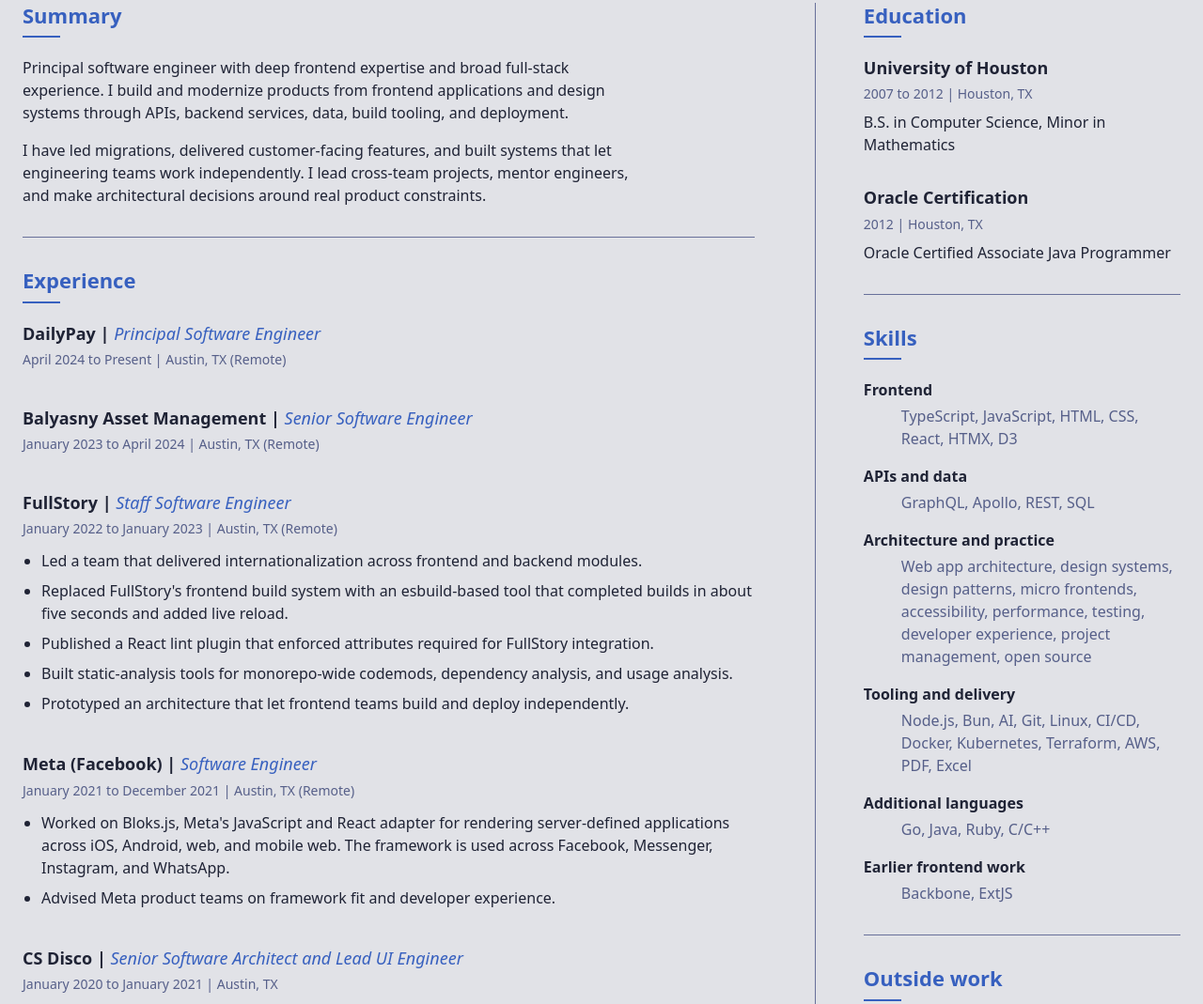
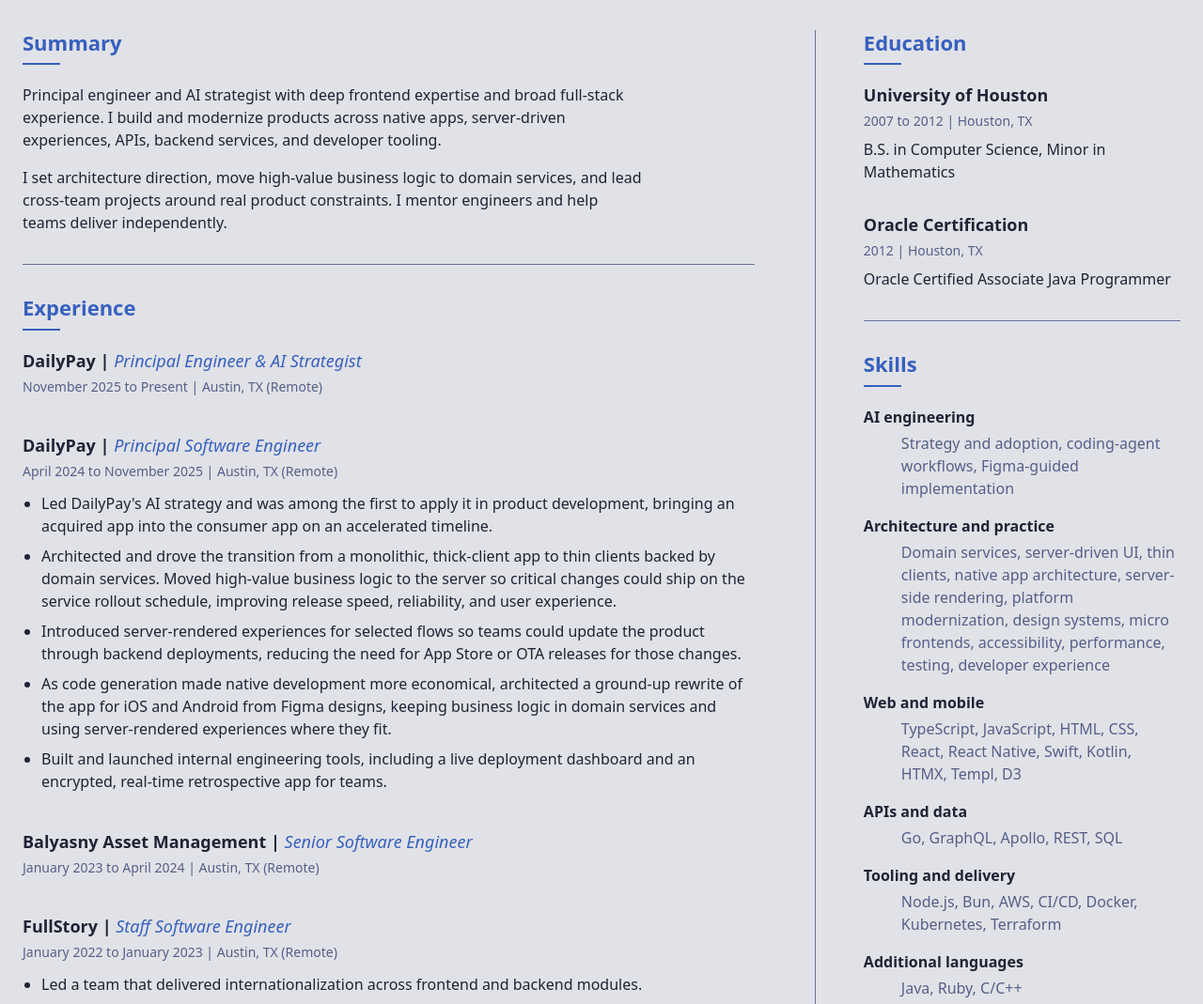
Before and after one commit to therealparmesh/parmesh-cv, a website: page public/index.html in a window 1280 px wide. Shown: the part 322-1391 px from the top of the page at 94% size. Drawn offline with Linux system fonts and the light colour scheme.

Commit message:
Update CV

```diff
--- a/public/index.html
+++ b/public/index.html
@@ -8,12 +8,12 @@
     />
     <meta
       name="description"
-      content="Parmesh Krishen is a principal software engineer with deep frontend expertise and broad full-stack experience."
+      content="Parmesh Krishen is a principal engineer and AI strategist with deep frontend expertise and broad full-stack experience."
     />
     <meta name="theme-color" content="#e1e2e7" />
     <meta name="mobile-web-app-capable" content="yes" />
     <meta name="apple-mobile-web-app-capable" content="yes" />
-    <title>Parmesh Krishen | Principal Software Engineer</title>
+    <title>Parmesh Krishen | Principal Engineer &amp; AI Strategist</title>
     <link rel="manifest" href="manifest.json" />
     <link rel="icon" href="favicon.ico" />
     <link rel="icon" href="favicon.svg" type="image/svg+xml" />
@@ -32,11 +32,19 @@
       <div class="page-shell header-layout">
         <div class="intro">
           <h1>Parmesh Krishen</h1>
-          <p>Principal Software Engineer building products across the stack</p>
+          <p>
+            Builder, architect, and technical leader shipping products across
+            the stack
+          </p>
         </div>
 
         <div class="portrait">
-          <img src="profile.jpg" alt="Portrait of Parmesh Krishen" width="144" height="144" />
+          <img
+            src="profile.jpg"
+            alt="Portrait of Parmesh Krishen"
+            width="144"
+            height="144"
+          />
         </div>
 
         <address class="contact">
@@ -61,7 +69,9 @@
                 <rect x="3" y="5" width="18" height="14" rx="1.5" />
                 <path d="m3 7 9 6 9-6" />
               </svg>
-              <a href="mailto:parmesh.krishen@outlook.com">parmesh.krishen@outlook.com</a>
+              <a href="mailto:parmesh.krishen@outlook.com"
+                >parmesh.krishen@outlook.com</a
+              >
             </li>
             <li>
               <svg class="contact-icon" viewBox="0 0 24 24" aria-hidden="true">
@@ -69,7 +79,11 @@
                   d="m10.6 13.4 2.8-2.8m-5.9 6.7-1.4 1.4a3.5 3.5 0 0 1-5-5l3.5-3.5a3.5 3.5 0 0 1 5 0m6.9-3.5 1.4-1.4a3.5 3.5 0 0 1 5 5l-3.5 3.5a3.5 3.5 0 0 1-5 0"
                 />
               </svg>
-              <a href="https://github.com/therealparmesh" target="_blank" rel="noopener noreferrer">
+              <a
+                href="https://github.com/therealparmesh"
+                target="_blank"
+                rel="noopener noreferrer"
+              >
                 github.com/therealparmesh
                 <span class="visually-hidden">(opens in a new tab)</span>
               </a>
@@ -80,18 +94,24 @@
     </header>
 
     <main id="content" class="page-shell resume-layout" tabindex="-1">
-      <section id="summary" class="resume-section summary" aria-labelledby="summary-heading">
+      <section
+        id="summary"
+        class="resume-section summary"
+        aria-labelledby="summary-heading"
+      >
         <h2 id="summary-heading">Summary</h2>
         <div class="prose">
           <p>
-            Principal software engineer with deep frontend expertise and broad full-stack
-            experience. I build and modernize products from frontend applications and design systems
-            through APIs, backend services, data, build tooling, and deployment.
+            Principal engineer and AI strategist with deep frontend expertise
+            and broad full-stack experience. I build and modernize products
+            across native apps, server-driven experiences, APIs, backend
+            services, and developer tooling.
           </p>
           <p>
-            I have led migrations, delivered customer-facing features, and built systems that let
-            engineering teams work independently. I lead cross-team projects, mentor engineers, and
-            make architectural decisions around real product constraints.
+            I set architecture direction, move high-value business logic to
+            domain services, and lead cross-team projects around real product
+            constraints. I mentor engineers and help teams deliver
+            independently.
           </p>
         </div>
       </section>
@@ -107,13 +127,63 @@
           <h3>
             <strong>DailyPay</strong>
             <span class="role-separator" aria-hidden="true"> | </span>
+            <span class="role-title"
+              >Principal Engineer &amp; AI Strategist</span
+            >
+          </h3>
+          <p class="role-meta">
+            <span
+              ><time datetime="2025-11">November 2025</time> to Present</span
+            >
+            <span aria-hidden="true"> | </span>
+            <span>Austin, TX (Remote)</span>
+          </p>
+        </article>
+
+        <article class="role">
+          <h3>
+            <strong>DailyPay</strong>
+            <span class="role-separator" aria-hidden="true"> | </span>
             <span class="role-title">Principal Software Engineer</span>
           </h3>
           <p class="role-meta">
-            <span><time datetime="2024-04">April 2024</time> to Present</span>
+            <span>
+              <time datetime="2024-04">April 2024</time> to
+              <time datetime="2025-11">November 2025</time>
+            </span>
             <span aria-hidden="true"> | </span>
             <span>Austin, TX (Remote)</span>
           </p>
+          <ul class="achievements">
+            <li>
+              Led DailyPay's AI strategy and was among the first to apply it in
+              product development, bringing an acquired app into the consumer
+              app on an accelerated timeline.
+            </li>
+            <li>
+              Architected and drove the transition from a monolithic,
+              thick-client app to thin clients backed by domain services. Moved
+              high-value business logic to the server so critical changes could
+              ship on the service rollout schedule, improving release speed,
+              reliability, and user experience.
+            </li>
+            <li>
+              Introduced server-rendered experiences for selected flows so teams
+              could update the product through backend deployments, reducing the
+              need for App Store or OTA releases for those changes.
+            </li>
+            <li>
+              As code generation made native development more economical,
+              architected a ground-up rewrite of the app for iOS and Android
+              from Figma designs, keeping business logic in domain services and
+              using server-rendered experiences where they fit.
+            </li>
+            <li>
+              Built and launched internal engineering tools, including a live
+              deployment dashboard and an encrypted, real-time retrospective app
+              for teams.
+            </li>
+          </ul>
         </article>
 
         <article class="role">
@@ -148,22 +218,25 @@
           </p>
           <ul class="achievements">
             <li>
-              Led a team that delivered internationalization across frontend and backend modules.
+              Led a team that delivered internationalization across frontend and
+              backend modules.
             </li>
             <li>
-              Replaced FullStory's frontend build system with an esbuild-based tool that completed
-              builds in about five seconds and added live reload.
+              Replaced FullStory's frontend build system with an esbuild-based
+              tool that completed builds in about five seconds and added live
+              reload.
             </li>
             <li>
-              Published a React lint plugin that enforced attributes required for FullStory
-              integration.
+              Published a React lint plugin that enforced attributes required
+              for FullStory integration.
             </li>
             <li>
-              Built static-analysis tools for monorepo-wide codemods, dependency analysis, and usage
-              analysis.
+              Built static-analysis tools for monorepo-wide codemods, dependency
+              analysis, and usage analysis.
             </li>
             <li>
-              Prototyped an architecture that let frontend teams build and deploy independently.
+              Prototyped an architecture that let frontend teams build and
+              deploy independently.
             </li>
           </ul>
         </article>
@@ -184,11 +257,15 @@
           </p>
           <ul class="achievements">
             <li>
-              Worked on Bloks.js, Meta's JavaScript and React adapter for rendering server-defined
-              applications across iOS, Android, web, and mobile web. The framework is used across
-              Facebook, Messenger, Instagram, and WhatsApp.
+              Worked on Bloks.js, Meta's JavaScript and React adapter for
+              rendering server-defined applications across iOS, Android, web,
+              and mobile web. The framework is used across Facebook, Messenger,
+              Instagram, and WhatsApp.
             </li>
-            <li>Advised Meta product teams on framework fit and developer experience.</li>
+            <li>
+              Advised Meta product teams on framework fit and developer
+              experience.
+            </li>
           </ul>
         </article>
 
@@ -196,7 +273,9 @@
           <h3>
             <strong>CS Disco</strong>
             <span class="role-separator" aria-hidden="true"> | </span>
-            <span class="role-title">Senior Software Architect and Lead UI Engineer</span>
+            <span class="role-title"
+              >Senior Software Architect and Lead UI Engineer</span
+            >
           </h3>
           <p class="role-meta">
             <span>
@@ -212,7 +291,9 @@
           <h3>
             <strong>CS Disco</strong>
             <span class="role-separator" aria-hidden="true"> | </span>
-            <span class="role-title">Software Architect and Lead UI Engineer</span>
+            <span class="role-title"
+              >Software Architect and Lead UI Engineer</span
+            >
           </h3>
           <p class="role-meta">
             <span>
@@ -224,24 +305,28 @@
           </p>
           <ul class="achievements">
             <li>
-              Built features for DISCO Review, an AI-assisted ediscovery product for law firms,
-              companies, and government agencies.
+              Built features for DISCO Review, an AI-assisted ediscovery product
+              for law firms, companies, and government agencies.
             </li>
             <li>
-              Led the UI team for document-viewer features and the migration from Backbone to React.
+              Led the UI team for document-viewer features and the migration
+              from Backbone to React.
             </li>
             <li>
-              Added instrumentation and performance tests that helped the document viewer reach
-              industry-leading performance.
-            </li>
-            <li>Designed the core design system in React, CSS-in-JS, and TypeScript.</li>
-            <li>
-              Helped define the microfrontend architecture and migration plan that let UI teams
-              deploy independently.
+              Added instrumentation and performance tests that helped the
+              document viewer reach industry-leading performance.
             </li>
             <li>
-              Grew the UI engineering team through hiring, onboarding, mentoring, and professional
-              development.
+              Designed the core design system in React, CSS-in-JS, and
+              TypeScript.
+            </li>
+            <li>
+              Helped define the microfrontend architecture and migration plan
+              that let UI teams deploy independently.
+            </li>
+            <li>
+              Grew the UI engineering team through hiring, onboarding,
+              mentoring, and professional development.
             </li>
           </ul>
         </article>
@@ -261,15 +346,22 @@
             <span>Austin, TX</span>
           </p>
           <ul class="achievements">
-            <li>Developed features for Shibumi's enterprise strategy-execution platform.</li>
-            <li>Reworked an existing React application around product priorities.</li>
+            <li>
+              Developed features for Shibumi's enterprise strategy-execution
+              platform.
+            </li>
+            <li>
+              Reworked an existing React application around product priorities.
+            </li>
             <li>Led the migration from the legacy UI to React.</li>
             <li>
-              Introduced behavior-driven development with Cucumber and presented the testing
-              strategy company-wide.
+              Introduced behavior-driven development with Cucumber and presented
+              the testing strategy company-wide.
             </li>
             <li>Delivered role and permission features across the stack.</li>
-            <li>Contributed to the transition from a monolith to microservices.</li>
+            <li>
+              Contributed to the transition from a monolith to microservices.
+            </li>
           </ul>
         </article>
 
@@ -289,18 +381,22 @@
           </p>
           <ul class="achievements">
             <li>
-              Developed features for Onit App Builder, an enterprise platform for automating
-              business processes.
+              Developed features for Onit App Builder, an enterprise platform
+              for automating business processes.
             </li>
             <li>Led UI development for a full React rewrite.</li>
             <li>
-              Created Suites, a dashboard that gave power users cross-application functionality.
+              Created Suites, a dashboard that gave power users
+              cross-application functionality.
             </li>
-            <li>Migrated the legacy server-rendered UI to an ExtJS single-page application.</li>
+            <li>
+              Migrated the legacy server-rendered UI to an ExtJS single-page
+              application.
+            </li>
             <li>Coordinated project work with an overseas engineering team.</li>
             <li>
-              Built an internal stand-up application integrated with the company's project
-              management system.
+              Built an internal stand-up application integrated with the
+              company's project management system.
             </li>
           </ul>
         </article>
@@ -323,8 +419,8 @@
           <ul class="achievements">
             <li>Recruited by company leadership to help lead a new project.</li>
             <li>
-              Proposed an approach for meeting Section 508 accessibility requirements for government
-              customers.
+              Proposed an approach for meeting Section 508 accessibility
+              requirements for government customers.
             </li>
           </ul>
         </article>
@@ -345,13 +441,22 @@
           </p>
           <ul class="achievements">
             <li>
-              Developed features for eEMS, now Clockwise, a configurable time and attendance
-              platform.
+              Developed features for eEMS, now Clockwise, a configurable time
+              and attendance platform.
             </li>
-            <li>Helped build the ExtJS interface that replaced legacy server-rendered screens.</li>
-            <li>Delivered an end-to-end QuickBooks Online synchronization feature.</li>
-            <li>Automated the build process and introduced a CI/CD pipeline.</li>
-            <li>Improved Java performance by optimizing SQL queries and ORM logic.</li>
+            <li>
+              Helped build the ExtJS interface that replaced legacy
+              server-rendered screens.
+            </li>
+            <li>
+              Delivered an end-to-end QuickBooks Online synchronization feature.
+            </li>
+            <li>
+              Automated the build process and introduced a CI/CD pipeline.
+            </li>
+            <li>
+              Improved Java performance by optimizing SQL queries and ORM logic.
+            </li>
             <li>Contributed to the new REST API.</li>
           </ul>
         </article>
@@ -373,18 +478,31 @@
           </p>
           <ul class="achievements">
             <li>Received a scholarship for undergraduate study.</li>
-            <li>Completed software development coursework and assigned projects.</li>
+            <li>
+              Completed software development coursework and assigned projects.
+            </li>
           </ul>
         </article>
       </section>
 
-      <aside id="sidebar" class="sidebar" aria-label="Education, skills, and interests">
-        <section id="education" class="resume-section" aria-labelledby="education-heading">
+      <aside
+        id="sidebar"
+        class="sidebar"
+        aria-label="Education, skills, and interests"
+      >
+        <section
+          id="education"
+          class="resume-section"
+          aria-labelledby="education-heading"
+        >
           <h2 id="education-heading">Education</h2>
           <article class="credential">
             <h3>University of Houston</h3>
             <p class="credential-meta">
-              <span> <time datetime="2007">2007</time> to <time datetime="2012">2012</time> </span>
+              <span>
+                <time datetime="2007">2007</time> to
+                <time datetime="2012">2012</time>
+              </span>
               <span aria-hidden="true"> | </span>
               <span>Houston, TX</span>
             </p>
@@ -401,49 +519,65 @@
           </article>
         </section>
 
-        <section id="skills" class="resume-section" aria-labelledby="skills-heading">
+        <section
+          id="skills"
+          class="resume-section"
+          aria-labelledby="skills-heading"
+        >
           <h2 id="skills-heading">Skills</h2>
           <dl class="skill-groups">
             <div>
-              <dt>Frontend</dt>
-              <dd>TypeScript, JavaScript, HTML, CSS, React, HTMX, D3</dd>
-            </div>
-            <div>
-              <dt>APIs and data</dt>
-              <dd>GraphQL, Apollo, REST, SQL</dd>
+              <dt>AI engineering</dt>
+              <dd>
+                Strategy and adoption, coding-agent workflows, Figma-guided
+                implementation
+              </dd>
             </div>
             <div>
               <dt>Architecture and practice</dt>
               <dd>
-                Web app architecture, design systems, design patterns, micro frontends,
-                accessibility, performance, testing, developer experience, project management, open
-                source
+                Domain services, server-driven UI, thin clients, native app
+                architecture, server-side rendering, platform modernization,
+                design systems, micro frontends, accessibility, performance,
+                testing, developer experience
               </dd>
             </div>
             <div>
-              <dt>Tooling and delivery</dt>
+              <dt>Web and mobile</dt>
               <dd>
-                Node.js, Bun, AI, Git, Linux, CI/CD, Docker, Kubernetes, Terraform, AWS, PDF, Excel
+                TypeScript, JavaScript, HTML, CSS, React, React Native, Swift,
+                Kotlin, HTMX, Templ, D3
               </dd>
             </div>
             <div>
-              <dt>Additional languages</dt>
-              <dd>Go, Java, Ruby, C/C++</dd>
+              <dt>APIs and data</dt>
+              <dd>Go, GraphQL, Apollo, REST, SQL</dd>
             </div>
             <div>
-              <dt>Earlier frontend work</dt>
-              <dd>Backbone, ExtJS</dd>
+              <dt>Tooling and delivery</dt>
+              <dd>Node.js, Bun, AWS, CI/CD, Docker, Kubernetes, Terraform</dd>
+            </div>
+            <div>
+              <dt>Additional languages</dt>
+              <dd>Java, Ruby, C/C++</dd>
             </div>
           </dl>
         </section>
 
-        <section id="miscellany" class="resume-section" aria-labelledby="miscellany-heading">
+        <section
+          id="miscellany"
+          class="resume-section"
+          aria-labelledby="miscellany-heading"
+        >
           <h2 id="miscellany-heading">Outside work</h2>
           <ul class="compact-list">
-            <li>Skipped a grade and started college at 16 with a scholarship and an internship.</li>
             <li>
-              Swam competitively and received the Michael Poor Sportsmanship Award from the
-              community.
+              Skipped a grade and started college at 16 with a scholarship and
+              an internship.
+            </li>
+            <li>
+              Swam competitively and received the Michael Poor Sportsmanship
+              Award from the community.
             </li>
             <li>Studied French and learned to play guitar and flute.</li>
           </ul>
--- a/public/styles.css
+++ b/public/styles.css
@@ -108,7 +108,6 @@ svg {
 }
 
 .intro p {
-  max-inline-size: 40rem;
   margin-block-start: 1.25rem;
   font-size: clamp(1.125rem, 1.5vw, 1.375rem);
   color: var(--muted);
```
